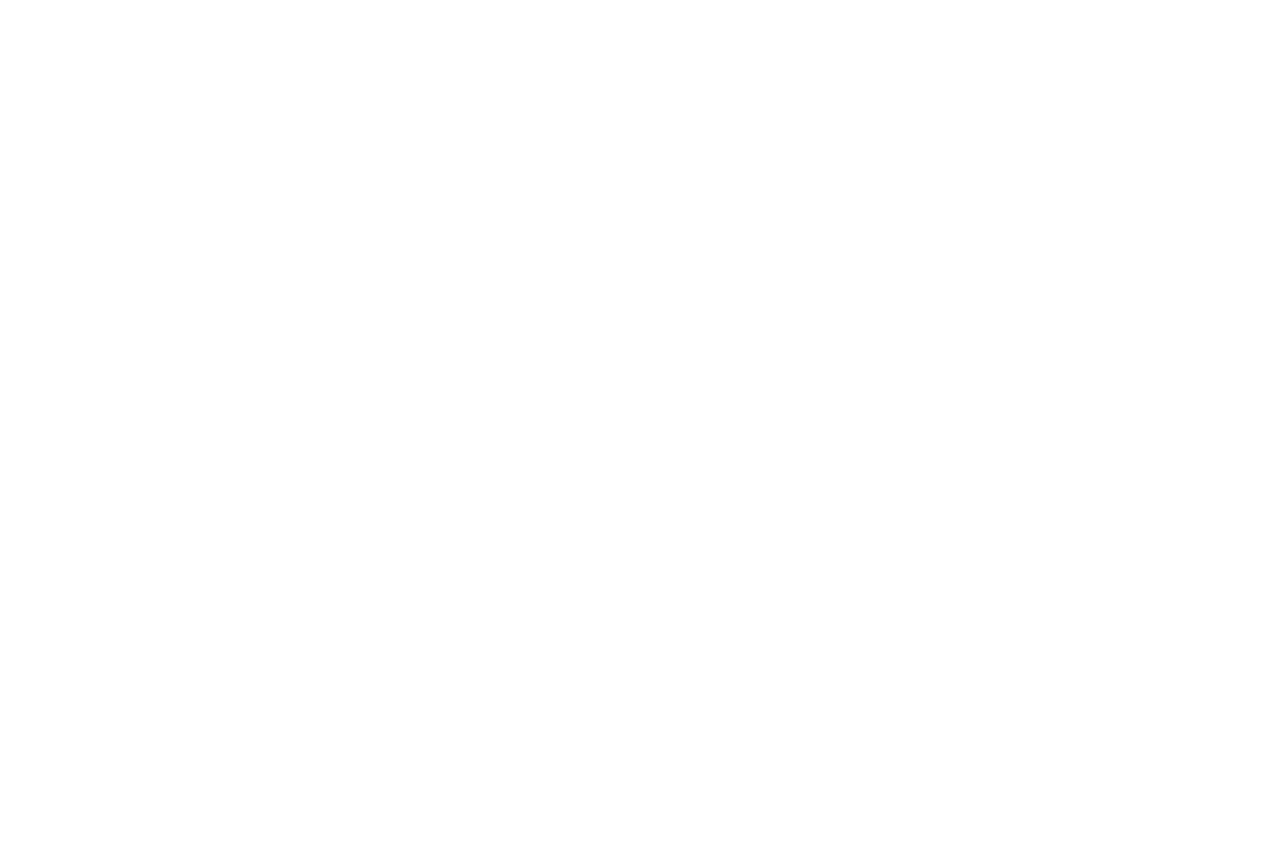
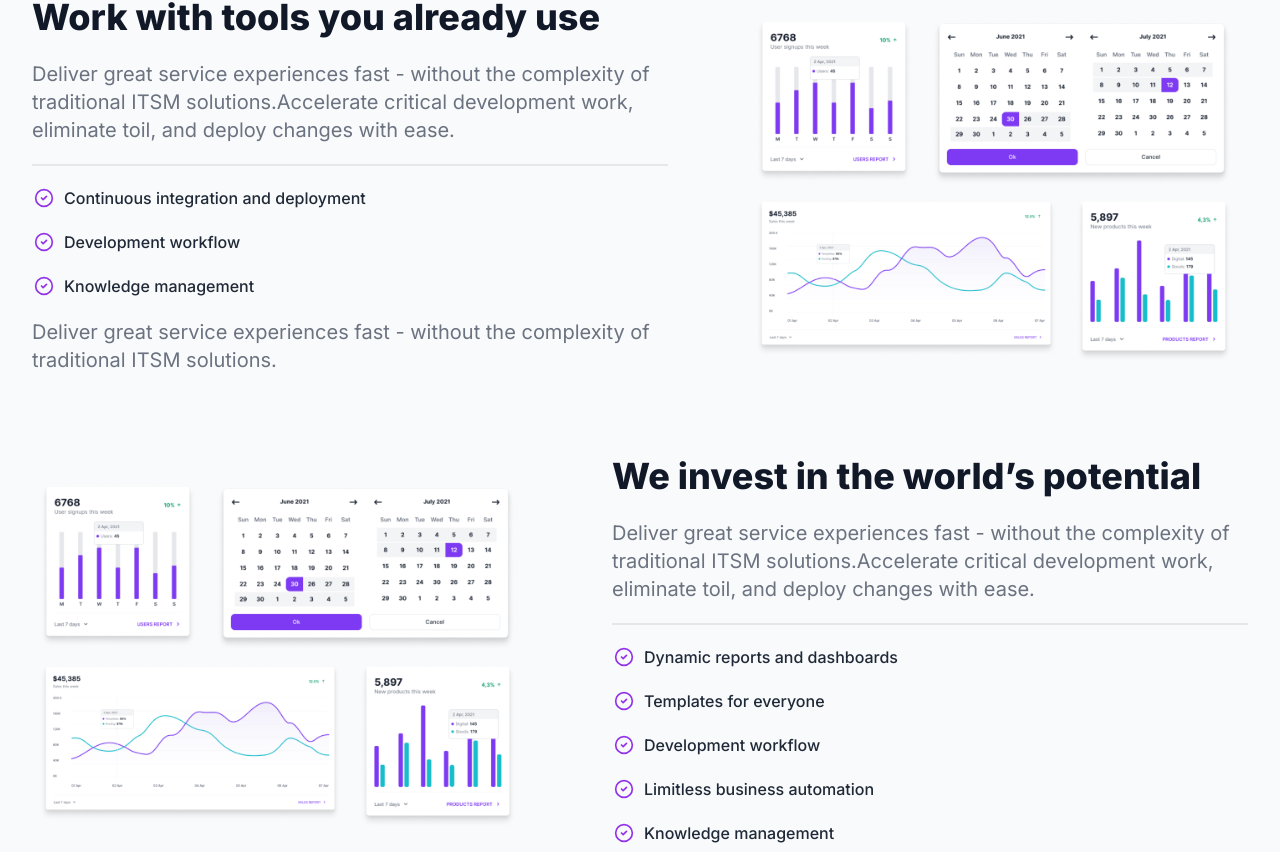
Before and after one commit to vaskrsijep/landwind, a Next.js app: page / in a window 1280 px wide. Shown: the part 808-1660 px from the top of the page. Before the commit the page ends 800 px from the top, so only its background shows below. Built offline with nearby package versions, Linux system fonts and the light colour scheme.

Commit message:
features component ui end

```diff
--- a/src/app/page.tsx
+++ b/src/app/page.tsx
@@ -13,17 +13,19 @@
 
 export default function Home() {
   return (
+    <>
     <MaxWidthWrapper>
       <Navbar/>
       <Hero/>
       <CustomerLogos/>
-      <Features/>
+    </MaxWidthWrapper>
+    <Features/>
       <SocialProof/>
       <Testimonials/>
       <Pricing/>
       <FAQ/>
       <CTA/>
       <Footer/>
-    </MaxWidthWrapper>
-  );
-}
+    </>
+      );
+    }
--- a/src/components/Features.tsx
+++ b/src/components/Features.tsx
@@ -1,8 +1,63 @@
+import { CheckCircle2 } from 'lucide-react'
+import Image from 'next/image'
 import React from 'react'
 
 const Features = () => {
   return (
-    <div>Features</div>
+    <div className='w-full py-20 bg-gray-50'>
+      <div className='max-w-7xl mx-auto px-4 sm:px-6 lg:px-8 flex flex-col gap-20 items-center justify-center'>
+        <div className='flex items-center justify-between gap-20'>
+          <div className='flex flex-col gap-5'>
+            <h2 className='text-4xl font-extrabold leading-tight text-gray-900'>Work with tools you already use</h2>
+            <p className='text-xl font-normal text-gray-500'>Deliver great service experiences fast - without the complexity of traditional ITSM solutions.Accelerate critical development work, eliminate toil, and deploy changes with ease.</p>
+            <span className='border border-1 border-gray-200'/>
+            <div className='flex flex-row items-center gap-2 '>
+              <CheckCircle2 className="h-5  text-purple-600" aria-hidden="true"/>
+              <p className='font-medium text-base text-gray-800'>Continuous integration and deployment</p>
+            </div>
+            <div className='flex flex-row items-center gap-2 '>
+              <CheckCircle2 className="h-5 text-purple-600" aria-hidden="true"/>
+              <p className='font-medium text-base text-gray-800'>Development workflow</p>
+            </div>
+            <div className='flex flex-row items-center gap-2 '>
+              <CheckCircle2 className="h-5 text-purple-600" aria-hidden="true"/>
+              <p className='font-medium text-base text-gray-800'>Knowledge management</p>
+            </div>
+            <p className='font-normal text-xl text-gray-500'>Deliver great service experiences fast - without the complexity of traditional ITSM solutions.</p>
+          </div>
+          <Image src="/images/features-1.png" alt="features" width={500} height={500}/>
+        </div>
+
+        <div className='flex items-center justify-between gap-20'>
+        <Image src="/images/features-1.png" alt="features" width={500} height={500}/>
+          <div className='flex flex-col gap-5'>
+            <h2 className='text-4xl font-extrabold leading-tight text-gray-900'>We invest in the world’s potential</h2>
+            <p className='text-xl font-normal text-gray-500'>Deliver great service experiences fast - without the complexity of traditional ITSM solutions.Accelerate critical development work, eliminate toil, and deploy changes with ease.</p>
+            <span className='border border-1 border-gray-200'/>
+            <div className='flex flex-row items-center gap-2 '>
+              <CheckCircle2 className="h-5  text-purple-600" aria-hidden="true"/>
+              <p className='font-medium text-base text-gray-800'>Dynamic reports and dashboards</p>
+            </div>
+            <div className='flex flex-row items-center gap-2 '>
+              <CheckCircle2 className="h-5 text-purple-600" aria-hidden="true"/>
+              <p className='font-medium text-base text-gray-800'>Templates for everyone</p>
+            </div>
+            <div className='flex flex-row items-center gap-2 '>
+              <CheckCircle2 className="h-5 text-purple-600" aria-hidden="true"/>
+              <p className='font-medium text-base text-gray-800'>Development workflow</p>
+            </div>
+            <div className='flex flex-row items-center gap-2 '>
+              <CheckCircle2 className="h-5 text-purple-600" aria-hidden="true"/>
+              <p className='font-medium text-base text-gray-800'>Limitless business automation</p>
+            </div>
+            <div className='flex flex-row items-center gap-2 '>
+              <CheckCircle2 className="h-5 text-purple-600" aria-hidden="true"/>
+              <p className='font-medium text-base text-gray-800'>Knowledge management</p>
+            </div>
+          </div>
+        </div>
+      </div>
+    </div>
   )
 }
 
--- a/src/components/Hero.tsx
+++ b/src/components/Hero.tsx
@@ -3,7 +3,7 @@
 
 const Hero = () => {
   return (
-    <div className='w-full flex items-center justify-between py-20'>
+    <div className=' flex items-center justify-between py-20 gap-10'>
       <div className='flex flex-col gap-8'>
         <h1 className='leading-none text-6xl font-black text-gray-900'>Building digital products & brands.</h1>
         <p className='text-xl text-gray-500 font-normal'>Here at flowbite we focus on markets where technology, innovation, and capital can unlock long-term value and drive economic growth.</p>
@@ -12,7 +12,7 @@
           <button className='bg-secondary text-gray-900 text-sm font-medium rounded-md py-2 px-3 border border-1'>Pricing & FAQ</button>
         </div>
       </div>
-      <div className='flex items-center justify-center'>
+      <div className='w-full flex items-center justify-center'>
         <Image src="/images/marketing-strategy1.png" alt="hero" className='flex items-center justify-center' width={530} height={500}/>
       </div>
     </div>
--- a/src/components/MaxWidthWrapper.tsx
+++ b/src/components/MaxWidthWrapper.tsx
@@ -6,7 +6,7 @@
 
 const MaxWidthWrapper: React.FC<MaxWidthWrapperProps> = ({ children }) => {
   return (
-    <div className="max-w-full mx-auto px-4 sm:px-6 lg:px-8">
+    <div className="max-w-7xl mx-auto px-4 sm:px-6 lg:px-8">
       {children}
     </div>
   );
```
Also changed, not shown: package.json (+6 -5 lines), 1 other file (tests, documents, lock files or other folders).
